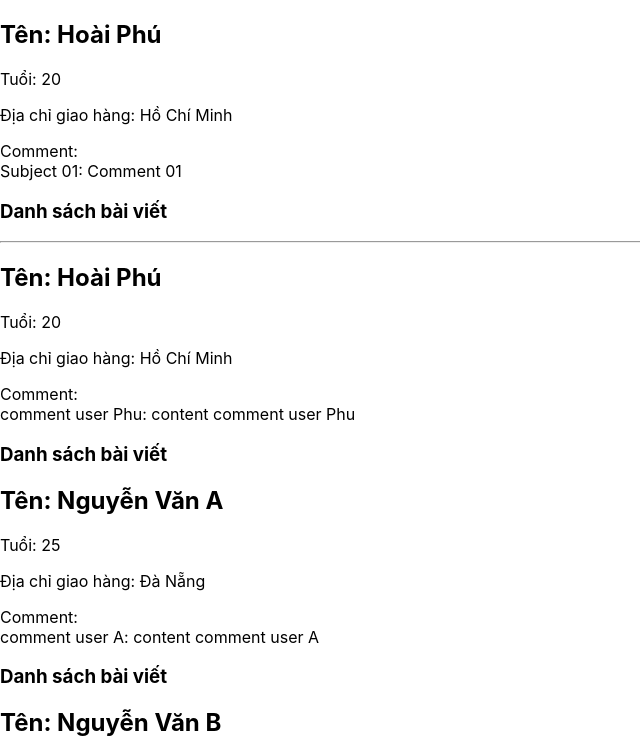
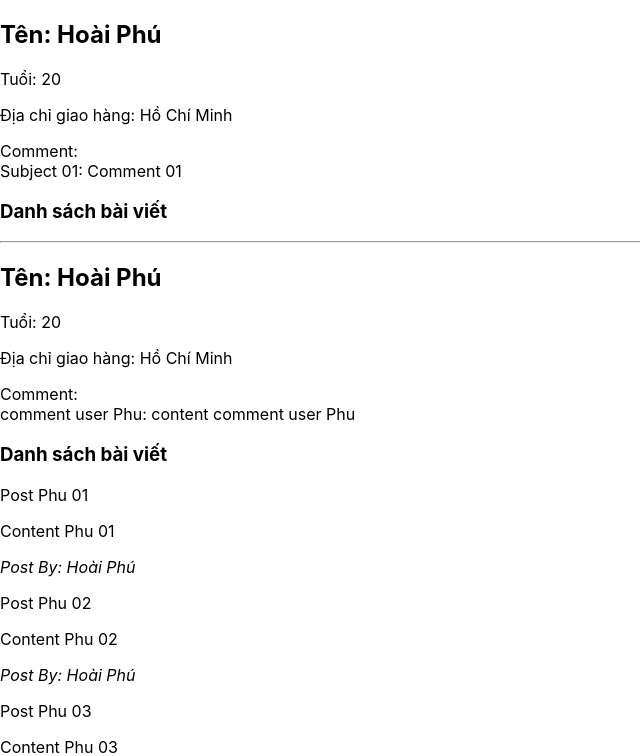
Before and after one commit to NguyenHoaiPhu299/LearnReactTutorial, a React (Create React App) app: page / in a window 1280 px wide. Shown: the top 756 px of the page, without its empty margins (0-640 px from the left). Built offline with nearby package versions, Linux system fonts and the light colour scheme.

Commit message:
Pass all data to components

```diff
--- a/src/components/Member.js
+++ b/src/components/Member.js
@@ -16,14 +16,15 @@ function Member1(props) {
     );
 }
 
-function Member({name, age, shippingAddress, comment, posts}) {
+function Member(props) {
+    const {name, age, shippingAddress, comment, posts} = props;
     return (
         <div className='member-box'>
             <h2>Tên: {name}</h2>
             <p>Tuổi: {age}</p>
             <p>Địa chỉ giao hàng: {shippingAddress}</p>
             Comment: {comment}
-            <Posts posts={posts}/>
+            <Posts {...props}/>
         </div>
     );
 }
--- a/src/components/Posts.js
+++ b/src/components/Posts.js
@@ -1,9 +1,10 @@
-function Posts({posts}) {
+function Posts({posts, name}) {
     const postsJsx = posts.map((post, index) => {
         return (
             <div key={index}>
                 <p>{post.title}</p>
                 <p>{post.content}</p>
+                <p><i>Post By: {name}</i></p>
             </div>
         )
     });
@@ -13,7 +14,7 @@ function Posts({posts}) {
     return (
         <>
             <h3>Danh sách bài viết</h3>
-            {/* {postsJsx} */}
+            {postsJsx}
         </>
     );
 }
```
